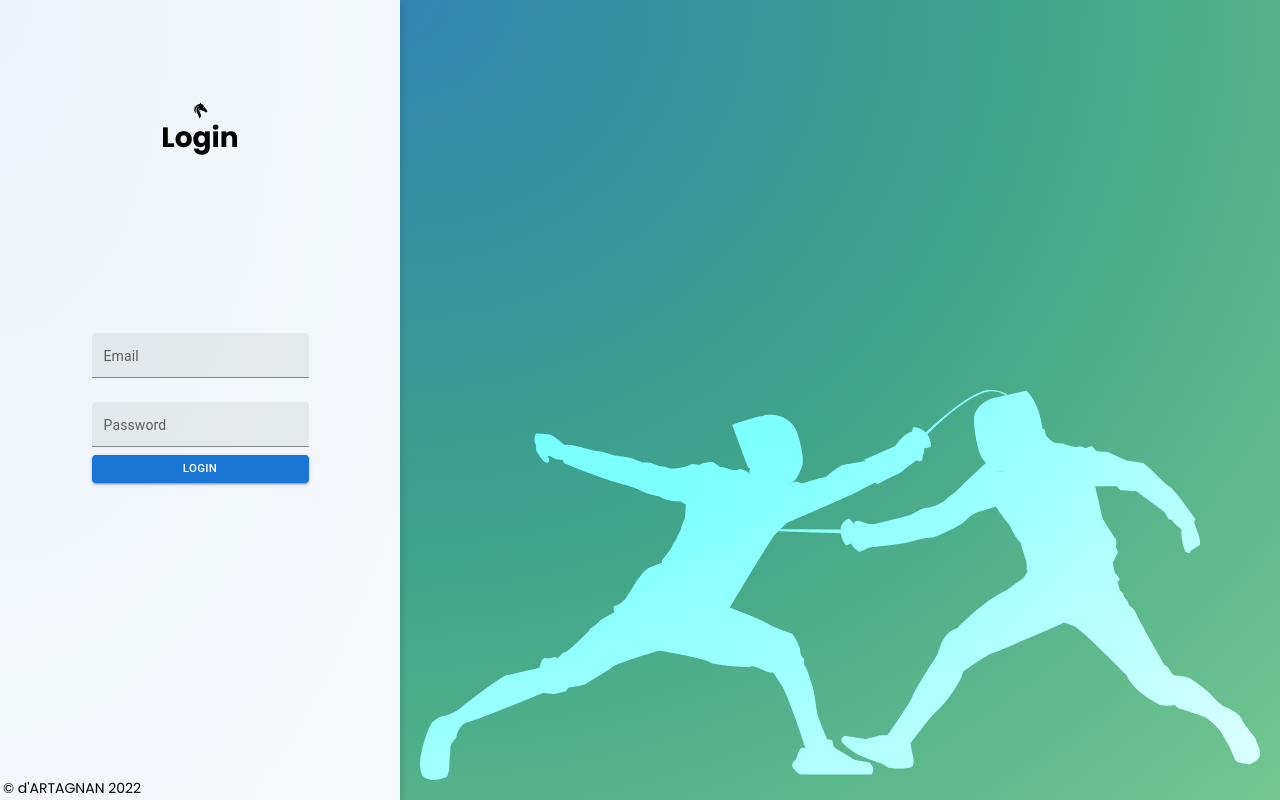
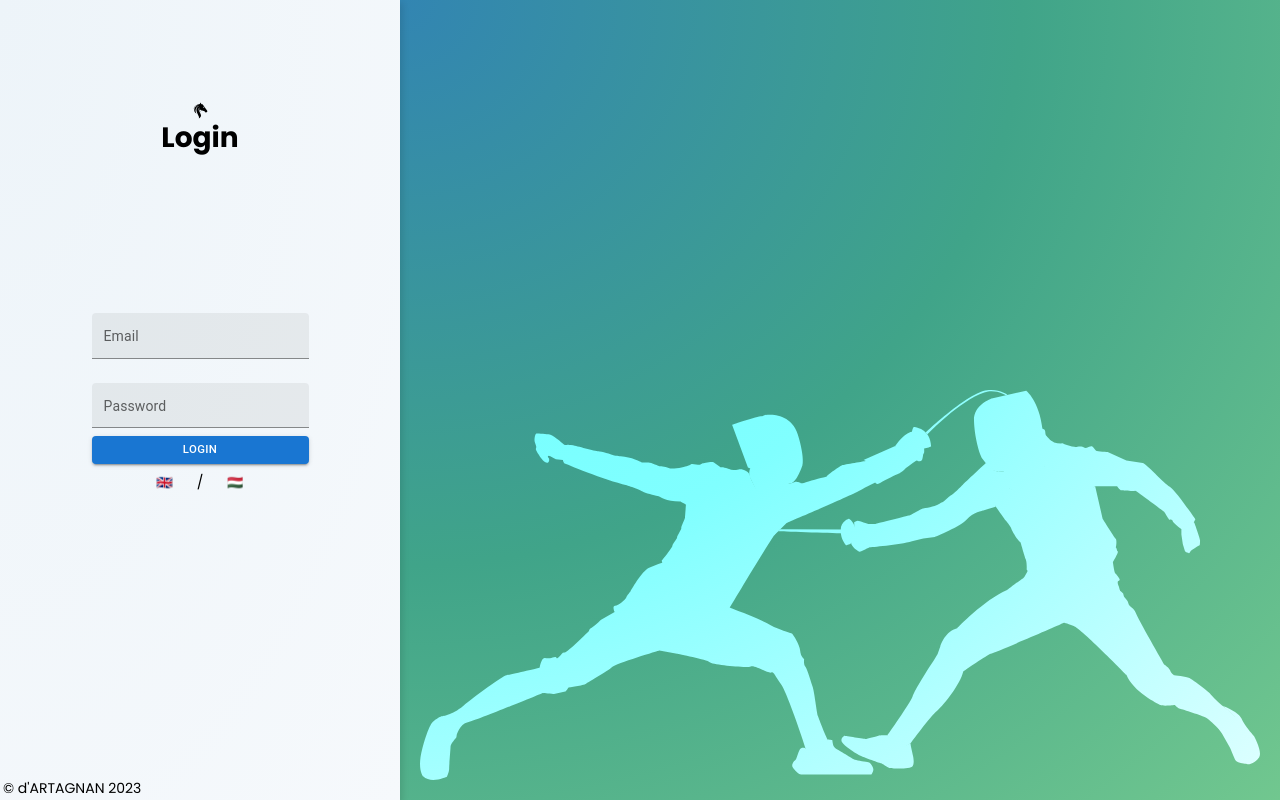
Before and after one commit to BoriszVarkonyi/dart_cp, a React (Create React App) app in the folder frontend/: page / in a window 1280 px wide. Built offline with nearby package versions, Linux system fonts and the light colour scheme; no server answers.

Commit message:
Login i18n

```diff
--- a/frontend/package.json
+++ b/frontend/package.json
@@ -15,10 +15,12 @@
     "axios": "^1.2.1",
     "dotenv": "^16.0.3",
     "fast-xml-parser": "^4.0.14",
+    "i18next": "^22.4.13",
     "qrcode.react": "^3.1.0",
     "react": "^18.2.0",
     "react-dom": "^18.2.0",
     "react-hook-form": "^7.40.0",
+    "react-i18next": "^12.2.0",
     "react-redux": "^8.0.5",
     "react-router-dom": "^6.4.5",
     "react-scripts": "5.0.1",
--- a/frontend/src/components/layouts/LoginLayout/LoginLayout.js
+++ b/frontend/src/components/layouts/LoginLayout/LoginLayout.js
@@ -1,19 +1,39 @@
-import React from "react";
-import "./LoginLayout.css";
-import fencersImage from "../../../assets/fencers.svg";
-import horseImage from "../../../assets/horse.svg";
-import Login from "../../../views/Login/Login";
+import React from 'react';
+import './LoginLayout.css';
+import fencersImage from '../../../assets/fencers.svg';
+import horseImage from '../../../assets/horse.svg';
+import Login from '../../../views/Login/Login';
+import Button from '@mui/material/Button';
+import { useTranslation, Trans } from 'react-i18next';
 
 export default function LoginLayout() {
+  const { t, i18n } = useTranslation();
   return (
     <div className="LoginLayout">
       <div className="LoginBlock">
         <div className="LoginHeader">
           <img className="LogoImage" src={horseImage} />
-                    <h1 className="LoginText">Login</h1>
+          <h1 className="LoginText">{t('login.login')}</h1>
         </div>
         <Login />
-                <p className="CopyrightText">© d'ARTAGNAN 2022</p>
+        <div className="LanguageSwitcher">
+          <Button
+            variant="text"
+            size="large"
+            onClick={() => i18n.changeLanguage('en')}
+          >
+            🇬🇧
+          </Button>
+          &#47;
+          <Button
+            variant="text"
+            size="large"
+            onClick={() => i18n.changeLanguage('hu')}
+          >
+            🇭🇺
+          </Button>
+        </div>
+        <p className="CopyrightText">© d'ARTAGNAN 2023</p>
       </div>
       <div className="LoginBackground">
         <img className="FencersImage" src={fencersImage} />
--- a/frontend/src/components/static/NavBar/NavBar.js
+++ b/frontend/src/components/static/NavBar/NavBar.js
@@ -1,19 +1,19 @@
-import React, { useState, useEffect } from "react";
-import { useParams } from "react-router-dom";
-import styles from "./NavBar.css";
-import { Button } from "@mui/material";
-import { FormControl, TextField, MenuItem } from "@mui/material";
-import { Link } from "react-router-dom";
-import HorseImage from "../../../assets/horse.svg";
-import FlagIcon from "@mui/icons-material/Flag";
-import DateRangeIcon from "@mui/icons-material/DateRange";
-import GroupsIcon from "@mui/icons-material/Groups";
-import HowToRegIcon from "@mui/icons-material/HowToReg";
-import BackpackIcon from "@mui/icons-material/Backpack";
-import FirstPageIcon from "@mui/icons-material/FirstPage";
-import { get } from "../../../services/backend.service";
-import { useSelector } from "react-redux";
-import { useNavigate, withRouter  } from "react-router-dom";
+import React, { useState, useEffect } from 'react';
+import { useParams } from 'react-router-dom';
+import styles from './NavBar.css';
+import { Button } from '@mui/material';
+import { FormControl, TextField, MenuItem } from '@mui/material';
+import { Link } from 'react-router-dom';
+import HorseImage from '../../../assets/horse.svg';
+import FlagIcon from '@mui/icons-material/Flag';
+import DateRangeIcon from '@mui/icons-material/DateRange';
+import GroupsIcon from '@mui/icons-material/Groups';
+import HowToRegIcon from '@mui/icons-material/HowToReg';
+import BackpackIcon from '@mui/icons-material/Backpack';
+import FirstPageIcon from '@mui/icons-material/FirstPage';
+import { get } from '../../../services/backend.service';
+import { useSelector } from 'react-redux';
+import { useNavigate, withRouter } from 'react-router-dom';
 
 export default function NavBar() {
   const [compdId, setCompId] = useState(null);
@@ -26,8 +26,8 @@ export default function NavBar() {
   const setComp = (id) => {
     setCompId(id);
     setHasSelectedComp(true);
-    const pathName = window.location.pathname.split("/");
-    if(!pathName.includes("competitions") && !pathName.includes("timetable")){
+    const pathName = window.location.pathname.split('/');
+    if (!pathName.includes('competitions') && !pathName.includes('timetable')) {
       navigate(`/${tournamentId}/${id}/${pathName[3]}`);
     }
   };
@@ -134,6 +134,17 @@ export default function NavBar() {
                 </div>
               </>
             )}
+            <div className="NavBarSection">
+              <p className="NavBarSectionTitle">Languages</p>
+              <div className="NavBarRow" onClick={() => alert('en')}>
+                <div className="NavBarIconWrapper">🇬🇧</div>
+                <p className="NavBarRowTitle">English</p>
+              </div>
+              <div className="NavBarRow" onClick={() => alert('hu')}>
+                <div className="NavBarIconWrapper">🇭🇺</div>
+                <p className="NavBarRowTitle">Hungarian</p>
+              </div>
+            </div>
           </div>
         </div>
       </div>
--- /dev/null
+++ b/frontend/src/i18n.js
@@ -0,0 +1,46 @@
+import i18n from 'i18next';
+import { initReactI18next } from 'react-i18next';
+//import LanguageDetector from 'i18next-browser-languagedetector';
+
+i18n
+  // learn more: https://github.com/i18next/i18next-browser-languageDetector
+  // .use(LanguageDetector)
+  // pass the i18n instance to react-i18next.
+  .use(initReactI18next)
+  // init i18next
+  // for all options read: https://www.i18next.com/overview/configuration-options
+  .init({
+    debug: true,
+    fallbackLng: 'en',
+    interpolation: {
+      escapeValue: false,
+    },
+    resources: {
+      en: {
+        translation: {
+          login: {
+            email: 'Email',
+            password: 'Password',
+            login: 'Login',
+            enterEmail: 'Please enter your email address!',
+            enterValidEmail: 'Please enter a valid email address!',
+            enterPassword: 'Please enter your password!',
+          },
+        },
+      },
+      hu: {
+        translation: {
+          login: {
+            email: 'E-mail',
+            password: 'Jelszó',
+            login: 'Bejelentkezés',
+            enterEmail: 'Kérjük adja meg az e-mail-címét!',
+            enterValidEmail: 'Kérjük érvényes e-mail-címet adjon meg!',
+            enterPassword: 'Kérjük adja meg a jelszavát!',
+          },
+        },
+      },
+    },
+  });
+
+export default i18n;
--- a/frontend/src/views/Login/Login.js
+++ b/frontend/src/views/Login/Login.js
@@ -1,13 +1,16 @@
-import React, { useState } from "react";
-import { Button, TextField } from "@mui/material";
-import { Box } from "@mui/system";
-import { useForm } from "react-hook-form";
-import { Navigate, useNavigate } from "react-router-dom";
-import { useDispatch, useSelector } from "react-redux";
-import { login } from "../../slices/auth"
-import { clearMessage } from "../../slices/message";
+import React, { useState } from 'react';
+import { Button, TextField } from '@mui/material';
+import { Box } from '@mui/system';
+import { useForm } from 'react-hook-form';
+import { Navigate, useNavigate } from 'react-router-dom';
+import { useDispatch, useSelector } from 'react-redux';
+import { login } from '../../slices/auth';
+import { clearMessage } from '../../slices/message';
+import { useTranslation, Trans } from 'react-i18next';
 
 export default function Login() {
+  const { t } = useTranslation();
+
   //react-hook-form
   const {
     register,
@@ -33,10 +36,10 @@ export default function Login() {
   const onSubmit = (data) => {
     const { email, password } = data;
     setLoading(true);
-    dispatch(login({ 'username': email, 'password': password }))
+    dispatch(login({ username: email, password: password }))
       .unwrap()
       .then(() => {
-        navigate("/panel");
+        navigate('/panel');
         window.location.reload();
       })
       .catch(() => {
@@ -46,11 +49,11 @@ export default function Login() {
 
   //validate rules for the email input
   const emailRules = {
-    required: "Please enter your email address!",
+    required: t('login.enterEmail'),
     pattern: {
       // value:
       // /^[a-zA-Z0-9.!#$%&'*+/=?^_`{|}~-]+@[a-zA-Z0-9-]+(?:\.[a-zA-Z0-9-]+)*$/,
-      // message: "Please enter a valid email address!",
+      // message: t('login.enterValidEmail'),
     },
   };
 
@@ -66,32 +69,28 @@ export default function Login() {
         <TextField
           error={!!errors.email}
           helperText={errors?.email?.message}
-          label="Email"
+          label={t('login.email')}
           type="text"
           margin="normal"
           size="small"
           variant="filled"
-          {...register("email", emailRules)}
+          {...register('email', emailRules)}
         />
         <TextField
           error={!!errors.password}
           helperText={errors?.password?.message}
-          label="Password"
+          label={t('login.password')}
           type="password"
           margin="normal"
           size="small"
           variant="filled"
-          {...register("password", { required: "Please enter your password!" })}
+          {...register('password', { required: t('login.enterPassword') })}
         />
         <Button variant="contained" type="submit" size="small">
-          Login
+          {t('login.login')}
         </Button>
       </Box>
-      {message && (
-        <div>
-          {message}
-        </div>
-      )}
+      {message && <div>{message}</div>}
     </div>
   );
 }
```
Also changed, not shown: frontend/src/index.js (+9 -8 lines). Lines whose indentation alone changed are shown as unchanged.
